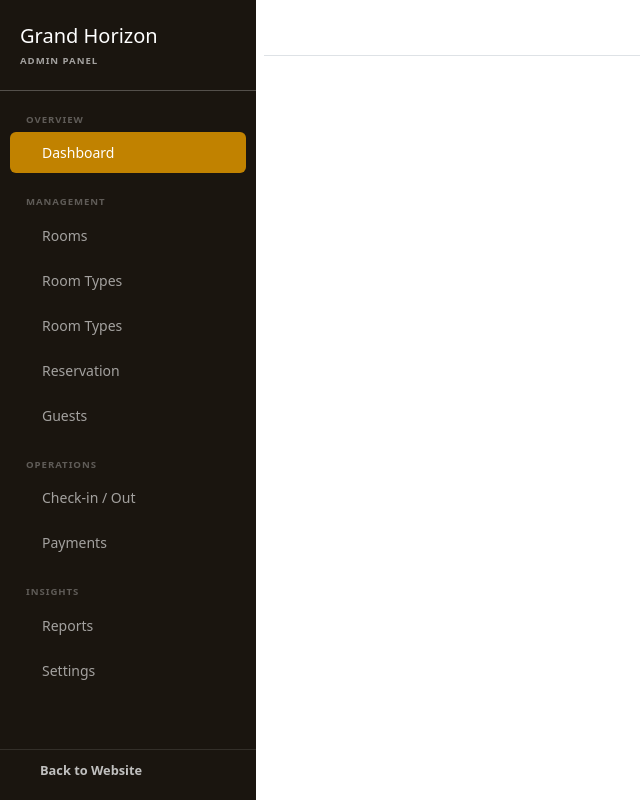
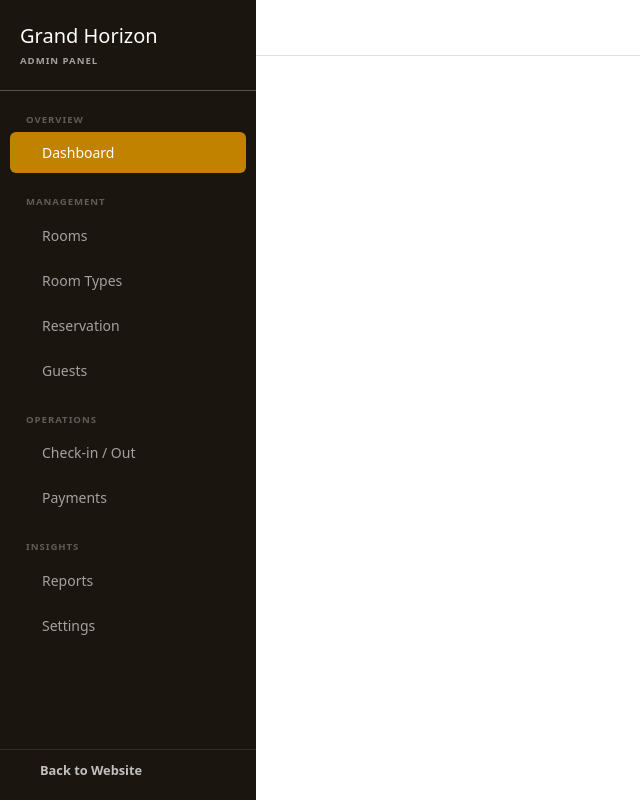
Before and after one commit to Mistabraun/Hotel-Reservation, a PHP site: page /admin/template.php in a window 1280 px wide. Shown: the whole page, without its empty margins (0-640 px from the left). Run offline with PHP 8.4, Linux system fonts and the light colour scheme; some libraries are stand-ins or nearby versions.

Commit message:
Clean up

```diff
--- a/admin/index.php
+++ b/admin/index.php
@@ -4,7 +4,7 @@
 <head>
   <meta charset="UTF-8" />
   <meta name="viewport" content="width=device-width, initial-scale=1.0" />
-  <link rel="stylesheet" href="../libraries/bootstrap/css/bootstrap.min.css" />
+  <link rel="stylesheet" href="../node_modules/bootstrap/dist/css/bootstrap.min.css" />
   <link rel="stylesheet" href="../css/style.css" />
   <title>Document</title>
 </head>
@@ -154,7 +154,8 @@
       </div>
     </div>
   </main>
-  <script src="../libraries/bootstrap/js/bootstrap.bundle.js"></script>
+  <script src="../node_modules/bootstrap/dist/js/bootstrap.bundle.min.js"></script>
+  <script src="../scripts/app.js"></script>
 </body>
 
 </html>
--- a/admin/template.php
+++ b/admin/template.php
@@ -4,7 +4,7 @@
 <head>
     <meta charset="UTF-8" />
     <meta name="viewport" content="width=device-width, initial-scale=1.0" />
-    <link rel="stylesheet" href="../libraries/bootstrap/css/bootstrap.min.css" />
+    <link rel="stylesheet" href="../node_modules/bootstrap/dist/css/bootstrap.min.css" />
     <link rel="stylesheet" href="../css/style.css" />
     <title>Document</title>
 </head>
@@ -23,74 +23,78 @@
         </header>
         <div class="line"></div>
         <nav class="px-2.5 pt-4 pb-2 d-flex flex-column gap-4 overflow-y-auto">
-            <div class="text-gray">
-                <h2 class="px-3 text-uppercase ultra-small opacity-50 f-spacing-wide fw-semibold">Overview</h2>
-                <ul class="mt-2 small d-flex flex-column gap-1">
+            <div class="sidebar-category">
+                <h2>Overview</h2>
+                <ul class="sidebar-list">
                     <li>
-                        <a href="./" class="active d-flex gap-3 align-items-center item-link px-3 py-2.5 rounded text-gray">
+                        <a href="./" class="sidebar-link link link-gray active">
                             <i class=" fa-solid fa-cube"></i>
                             Dashboard
                         </a>
                     </li>
                 </ul>
             </div>
-            <div class="text-gray">
-                <h2 class="px-3 text-uppercase ultra-small opacity-50 f-spacing-wide fw-semibold">Management</h2>
-                <ul class="mt-2 small d-flex flex-column gap-1">
-
+            <div class="sidebar-category">
+                <h2>Management</h2>
+                <ul class="sidebar-list">
                     <li>
-                        <a href="./" class="d-flex gap-3 align-items-center item-link px-3 py-2.5 rounded text-gray">
+                        <a href="rooms.php" class="sidebar-link link link-gray">
                             <i class=" fa-solid fa-bed"></i>
                             Rooms
                         </a>
                     </li>
                     <li>
-                        <a href="./" class="d-flex gap-3 align-items-center item-link px-3 py-2.5 rounded text-gray">
+                        <a href="rooms-types.php" class="sidebar-link link link-gray">
                             <i class=" fa-regular fa-building"></i>
                             Room Types
                         </a>
                     </li>
                     <li>
-                        <a href="./" class="d-flex gap-3 align-items-center item-link px-3 py-2.5 rounded text-gray">
-                            <i class=" fa-regular fa-building"></i>
-                            Room Types
+                        <a href="reservation.php" class="sidebar-link link link-gray">
+                            <i class="fa-regular fa-calendar-check"></i>
+                            Reservation
+                        </a>
+                    </li>
+                    <li>
+                        <a href="guests.php" class="sidebar-link link link-gray">
+                            <i class=" fa-regular fa-user"></i>
+                            Guests
                         </a>
                     </li>
 
-                    <li class="d-flex gap-3 align-items-center item-link px-3 py-2.5 rounded">
-                        <i class="fa-regular fa-calendar-check"></i>
-                        <a href="dashboard" class="text-gray">Reservation</a>
+                </ul>
+            </div>
+            <div class="sidebar-category">
+                <h2>Operations</h2>
+                <ul class="sidebar-list">
+                    <li>
+                        <a href="checking.php" class="sidebar-link link link-gray">
+                            <i class="fa-solid fa-arrow-right-to-bracket"></i>
+                            Check-in / Out
+                        </a>
                     </li>
-                    <li class="d-flex gap-3 align-items-center item-link px-3 py-2.5 rounded">
-                        <i class="fa-regular fa-user"></i>
-                        <a href="dashboard" class="text-gray">Guests</a>
-                    </li>
-                </ul>
-
-            </div>
-            <div class="text-gray">
-                <h2 class="px-3 text-uppercase ultra-small opacity-50 f-spacing-wide fw-semibold">Operations</h2>
-                <ul class="mt-2 small d-flex flex-column gap-1">
-                    <li class="d-flex gap-3 align-items-center item-link px-3 py-2.5 rounded">
-                        <i class="fa-solid fa-arrow-right-to-bracket"></i>
-                        <a href="dashboard" class="text-gray ">Check-in / Out</a>
-                    </li>
-                    <li class="d-flex gap-3 align-items-center item-link px-3 py-2.5 rounded">
-                        <i class="fa-regular fa-credit-card"></i>
-                        <a href="dashboard" class="text-gray">Payments</a>
+                    <li>
+                        <a href="checking.php" class="sidebar-link link link-gray">
+                            <i class="fa-regular fa-credit-card"></i>
+                            Payments
+                        </a>
                     </li>
                 </ul>
             </div>
-            <div class="text-gray">
-                <h2 class="px-3 text-uppercase ultra-small opacity-50 f-spacing-wide fw-semibold">Insights</h2>
-                <ul class="mt-2 small d-flex flex-column gap-1">
-                    <li class="d-flex gap-3 align-items-center item-link px-3 py-2.5 rounded">
-                        <i class="fa-solid fa-chart-simple"></i>
-                        <a href="dashboard" class="text-gray ">Reports</a>
+            <div class="sidebar-category">
+                <h2>Insights</h2>
+                <ul class="sidebar-list">
+                    <li>
+                        <a href="reports.php" class="sidebar-link link link-gray">
+                            <i class="fa-solid fa-chart-simple"></i>
+                            Reports
+                        </a>
                     </li>
-                    <li class="d-flex gap-3 align-items-center item-link px-3 py-2.5 rounded">
-                        <i class="fa-solid fa-gear"></i>
-                        <a href="dashboard" class="text-gray">Settings</a>
+                    <li>
+                        <a href="reports.php" class="sidebar-link link link-gray">
+                            <i class="fa-solid fa-gear"></i>
+                            Settings
+                        </a>
                     </li>
                 </ul>
             </div>
@@ -104,7 +108,7 @@
         </div>
     </aside>
     <div class="flex-grow-1">
-        <header class="border-bottom d-flex p-2 mx-2 me-4" style="height: 3.5rem;">
+        <header class="border-bottom d-flex p-2 mx-2 me-4 ms-0" style="height: 3.5rem;">
             <button
                 class="btn btn-outline d-lg-none"
                 type="button"
@@ -159,7 +163,7 @@
         </header>
         <main class="bg-main"></main>
     </div>
-    <script src="../libraries/bootstrap/js/bootstrap.bundle.js"></script>
+    <script src="../node_modules/bootstrap/dist/js/bootstrap.bundle.min.js"></script>
     <script src="../scripts/app.js"></script>
 </body>
 
--- a/css/style.css
+++ b/css/style.css
@@ -12,6 +12,14 @@
   --bs-link-color: white;
   --bs-link-hover-color: black;
   --bs-link-hover-bg: oklch(0.97 0.01 90);
+
+  --bs-f-spacing-wide: 0.1em;
+
+  --bs-fs-ultra-small: 0.6rem;
+  --bs-fs-ultra-small-height: 0.6rem;
+
+  --bs-color-gray: #fff9;
+  --bs-color-active: oklch(0.65 0.18 85);
 }
 
 ul {
@@ -89,6 +97,10 @@ a {
   --bs-btn-disabled-border-color: #8a8a8a;
 }
 
+.bg-main {
+  background-color: var(--bs-background);
+}
+
 .link-subtle {
   --bs-link-color: --text-2;
   --bs-link-hover-color: ;
@@ -106,32 +118,20 @@ a {
   padding: var(--bs-link-padding-y) var(--bs-link-padding-x);
 }
 
+.link-gray {
+  --bs-link-hover-color: white;
+  --bs-link-hover-bg: rgba(255, 255, 255, 0.1);
+}
+
+.link.active {
+  --bs-link-hover-bg: var(--bs-color-active);
+  color: var(--text);
+  background-color: var(--bs-color-active);
+}
+
 .link:hover {
   color: var(--bs-link-hover-color);
   background-color: var(--bs-link-hover-bg);
-}
-
-.bg-main {
-  background-color: var(--bs-background);
-}
-
-.item-link:hover {
-  background-color: rgba(255, 255, 255, 0.1);
-  color: white;
-}
-
-.item-link:hover > a {
-  color: white;
-}
-
-.item-link.active {
-  background-color: oklch(0.65 0.18 85);
-  color: white;
-  opacity: 1;
-}
-
-.item-link.active > a {
-  color: white;
 }
 
 .profile-menu {
@@ -220,7 +220,7 @@ a {
 }
 
 .f-spacing-wide {
-  letter-spacing: 0.1em;
+  letter-spacing: var(--bs-f-spacing-wide);
 }
 
 .fs-7 {
@@ -240,7 +240,7 @@ a {
 }
 
 .text-gray {
-  color: #fff9;
+  color: var(--bs-color-gray);
 }
 
 .extra-small {
@@ -249,8 +249,8 @@ a {
 }
 
 .ultra-small {
-  font-size: 0.6rem;
-  line-height: 0.6rem;
+  font-size: var(--bs-fs-ultra-small);
+  line-height: var(--bs-fs-ultra-small-height);
 }
 
 .backdrop-filter {
@@ -262,3 +262,43 @@ a {
   --bs-bg-opacity: 0.1;
   background-color: rgba(var(--bs-white-rgb), var(--bs-bg-opacity)) !important;
 }
+
+.sidebar-link {
+  display: flex;
+  align-items: center;
+  gap: 1rem !important;
+
+  padding: 0.625rem 1rem !important;
+  border-radius: var(--bs-border-radius) !important;
+  color: var(--bs-color-gray);
+}
+
+/* px-3 text-uppercase ultra-small opacity-50 f-spacing-wide fw-semibold */
+.sidebar-category {
+  color: var(--bs-color-gray);
+}
+
+.sidebar-category h2 {
+  padding-right: 1rem !important;
+  padding-left: 1rem !important;
+
+  text-transform: uppercase !important;
+
+  opacity: 0.5;
+
+  letter-spacing: var(--bs-f-spacing-wide);
+
+  font-weight: 600;
+
+  font-size: var(--bs-fs-ultra-small);
+  line-height: var(--bs-fs-ultra-small-height);
+}
+
+/* mt-2 small d-flex flex-column gap-1 */
+.sidebar-category .sidebar-list {
+  margin-top: 0.5rem !important;
+  font-size: 0.875em;
+  display: flex;
+  flex-direction: column;
+  gap: 0.25rem !important;
+}
```
Also changed, not shown: 1 other file.
